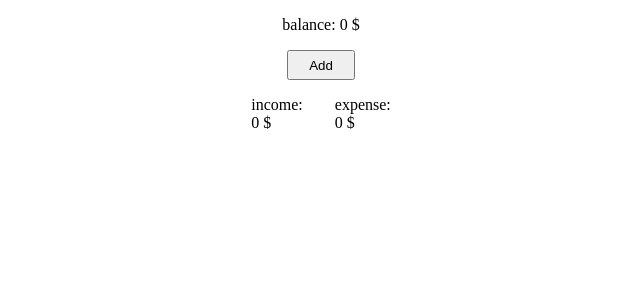
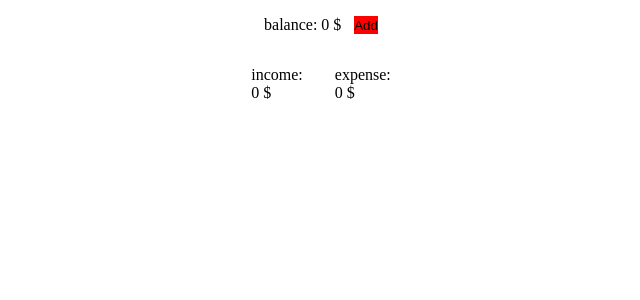
Before and after one commit to sinaGh-cyber/expense-tracker, a React (Create React App) app: page / in a window 1280 px wide. Shown: the top 300 px of the page, without its empty margins (319-959 px from the left). Built offline with nearby package versions, Linux system fonts and the light colour scheme.

Commit message:
TransactionOverView component refactored

```diff
--- a/src/components/transactionOverView/transactionOverView.jsx
+++ b/src/components/transactionOverView/transactionOverView.jsx
@@ -1,7 +1,8 @@
 import { useState } from 'react';
 import styles from './transactionOverView.module.scss';
+import TransactionForm from '../transactionForm/transactionForm';
 
-const TransactionOverView = ({ info }) => {
+const TransactionOverView = ({ info, submitHandler }) => {
   const [isFormShowed, setIsFormShowed] = useState(false);
   const onBtnClick = (e) => {
     setIsFormShowed((prev) => !prev);
@@ -10,13 +11,12 @@ const TransactionOverView = ({ info }) => {
     <div className={styles.overviewContainer}>
       <div className={styles.balance}>
         <p>balance: {info.balance} $</p>
-      </div>
-      <div className={styles.formAndBtn}>
         <button onClick={onBtnClick} className={styles.btn}>
           {isFormShowed ? 'Cancel' : 'Add'}
         </button>
-
-        {isFormShowed && <div className="form">form</div> }
+      </div>
+      <div className={styles.formAndBtn}>
+        {isFormShowed && <TransactionForm income={info.income} outcome={info.outcome} submitHandler={submitHandler} />}
       </div>
 
       <div className={styles.info}>
--- a/src/components/transactionOverView/transactionOverView.module.scss
+++ b/src/components/transactionOverView/transactionOverView.module.scss
@@ -1,5 +1,6 @@
 .info {
   display: flex;
+  justify-content: space-evenly;
   & > div {
     padding: 1rem;
   }
@@ -8,14 +9,14 @@
 .balance {
   padding: 1rem;
   display: flex;
-  justify-content: center;
+  justify-content: space-evenly;
+  .btn {
+      border: none;
+      background-color: red;
+  }
 }
 
 .formAndBtn {
   display: flex;
   justify-content: center;
-  .btn {
-    width: 40%;
-    height: 30px;
-  }
 }
```
